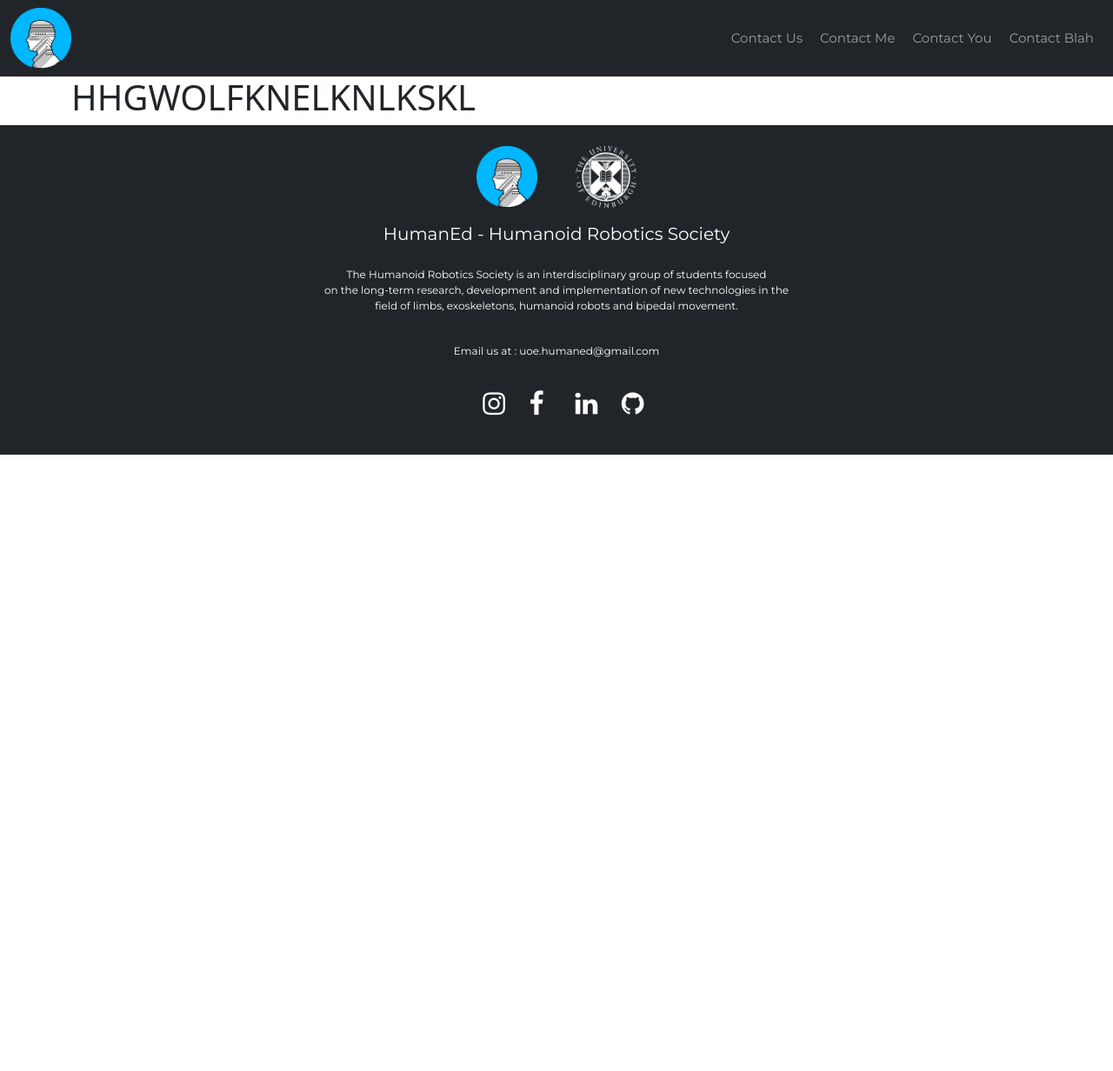
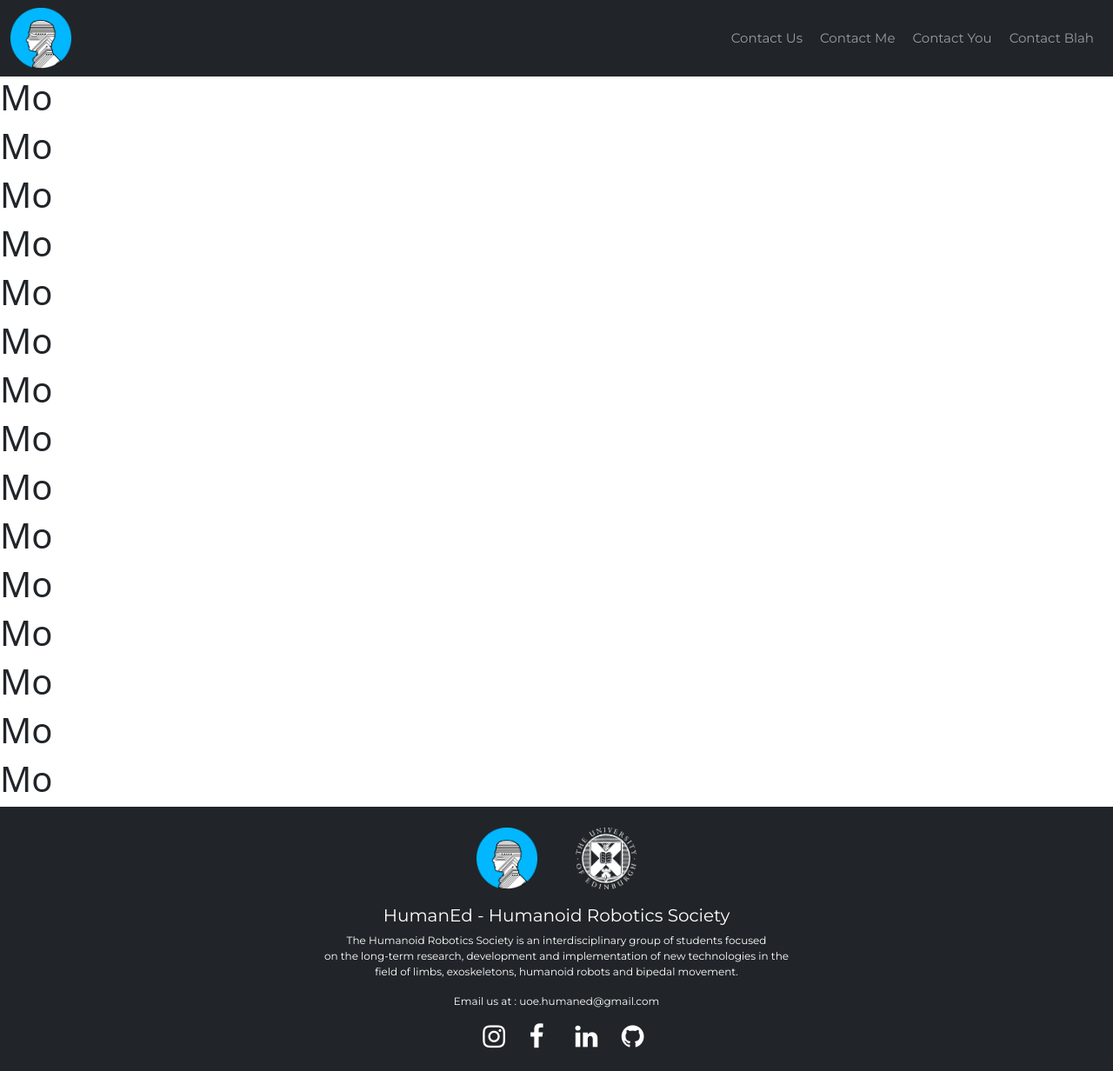
Before and after one commit to nandinilakhotia/humanEd, a Jekyll site: the page built from _pages/index.html, in a window 1280 px wide and 1232 px high. Shown: the whole window at 87% size. Built offline with Jekyll 4.4.1, drawn with Linux system fonts in a browser that asks for light colours.

```diff
--- a/_includes/footer.html
+++ b/_includes/footer.html
@@ -1,15 +1,17 @@
-<footer class="#contact-us footer bg-dark">
+
+<div id="contact-us">
+	<footer class="footer bg-dark">
 	    <div class="container-fluid py-4">
 	    	<a class="footer-img zoom" href="{{ site.baseurl }}"><img src="assets/images/logo.png" alt="" width="70"></a>
 	    	<a class="footer-img zoom" href="https://www.ed.ac.uk/"><img src="assets/images/logo_uoe.png" alt="" width="70"></a>
 	    	<br>
 	    	<br>
 	    	<h5><a href="https://www.eusa.ed.ac.uk/activities/view/humaned">HumanEd - Humanoid Robotics Society</a></h5>
-    	<br>
+
 	    	<p>The Humanoid Robotics Society is an interdisciplinary group of students focused<br>
 	    	on the long-term research, development and implementation of new technologies in the<br>
 	    	field of limbs, exoskeletons, humanoid robots and bipedal movement.</p>
-    	<br>
+
 	    	<p>Email us at : <a href = "mailto: uoe.humaned@gmail.com">uoe.humaned@gmail.com</a></p>
 	    	<a href="https://www.instagram.com/humanedinburgh/" class="fa fa-instagram"></a>
 			<a href="https://www.facebook.com/UoEHumanEd" class="fa fa-facebook"></a>
@@ -17,3 +19,4 @@
 			<a href="https://github.com/HumanED" class="fa fa-github"></a>
 	    </div>
 	</footer>
+</div>
--- a/_includes/navigation.html
+++ b/_includes/navigation.html
@@ -1,7 +1,6 @@
 <nav class="navbar py-1 sticky-top navbar-expand-lg navbar-dark bg-dark">
 	  <div class="container-fluid">
 	    <a class="navbar-brand zoom" href="{{ site.baseurl }}"><img src="assets/images/logo.png" alt="" width="70"></a>
-
 	    <button class="navbar-toggler" type="button" data-bs-toggle="collapse" data-bs-target="#navbarSupportedContent" aria-controls="navbarSupportedContent" aria-expanded="false" aria-label="Toggle navigation">
 	      <span class="navbar-toggler-icon"></span>
 	    </button>
--- a/_layouts/default_layout.html
+++ b/_layouts/default_layout.html
@@ -25,9 +25,8 @@
 
   	{% include navigation.html %}
 
-  	<div class="container">
-  		<h1>HHGWOLFKNELKNLKSKL</h1>
-  	</div>
+  	<main> {{ content }} </main>
+
     <!-- Option 1: Bootstrap Bundle with Popper -->
     <script src="https://cdn.jsdelivr.net/npm/bootstrap@5.1.3/dist/js/bootstrap.bundle.min.js" integrity="sha384-ka7Sk0Gln4gmtz2MlQnikT1wXgYsOg+OMhuP+IlRH9sENBO0LRn5q+8nbTov4+1p" crossorigin="anonymous"></script>
 
--- a/_pages/index.html
+++ b/_pages/index.html
@@ -3,3 +3,19 @@
 title: "HumanEd - Home"
 permalink: /
 ---
+
+<h1>Mo</h1>
+<h1>Mo</h1>
+<h1>Mo</h1>
+<h1>Mo</h1>
+<h1>Mo</h1>
+<h1>Mo</h1>
+<h1>Mo</h1>
+<h1>Mo</h1>
+<h1>Mo</h1>
+<h1>Mo</h1>
+<h1>Mo</h1>
+<h1>Mo</h1>
+<h1>Mo</h1>
+<h1>Mo</h1>
+<h1>Mo</h1>
--- a/assets/css/style.css
+++ b/assets/css/style.css
@@ -70,7 +70,8 @@
 }
 
 .fa {
-  padding: 20px;
+  padding-left: 20px;
+  padding-right: 20px;
   font-size: 30px;
   width: 50px;
   text-align: center;
```
Also changed, not shown: _pages/404.html (added, +7 -0 lines). Lines whose indentation alone changed are shown as unchanged.
